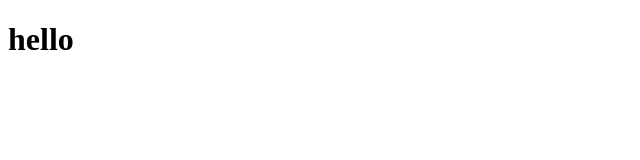
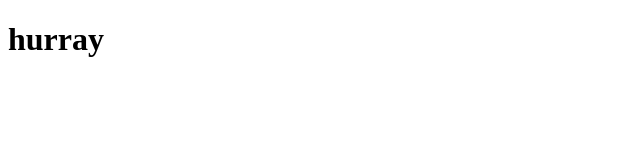
Before and after one commit to chris9g7/Table, a plain HTML site: page other.html in a window 1280 px wide. Shown: the full height of the page, 0-640 px from the left. Drawn offline with Linux system fonts and the light colour scheme.

Commit message:
added sucessfully

```diff
--- a/hello.html
+++ b/other.html
@@ -6,7 +6,9 @@
     <meta name="viewport" content="width=device-width, initial-scale=1.0">
     <title>Document</title>
 </head>
+
+
 <body>
-    <h1>hello</h1>
+    <h1>hurray</h1>
 </body>
 </html>
```
